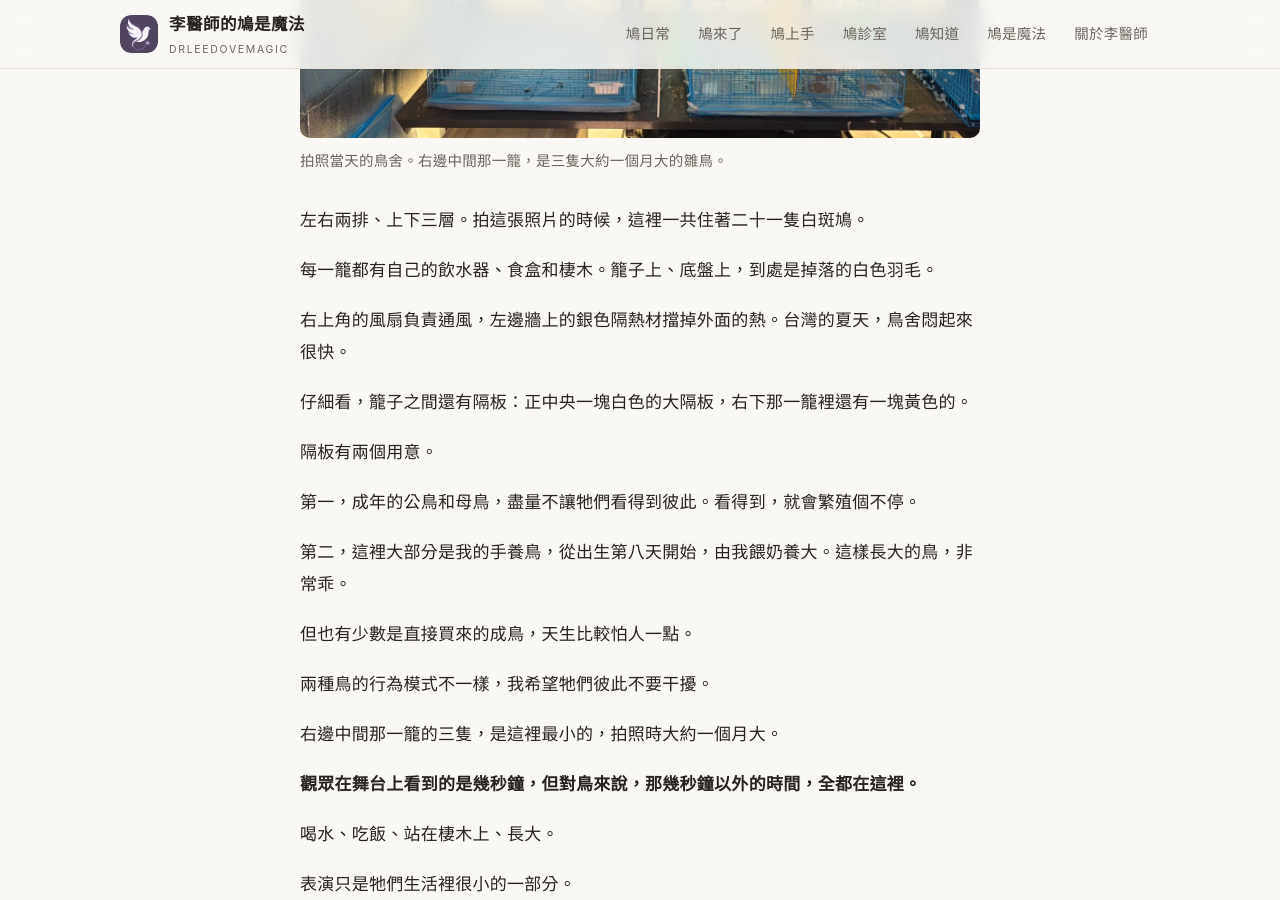
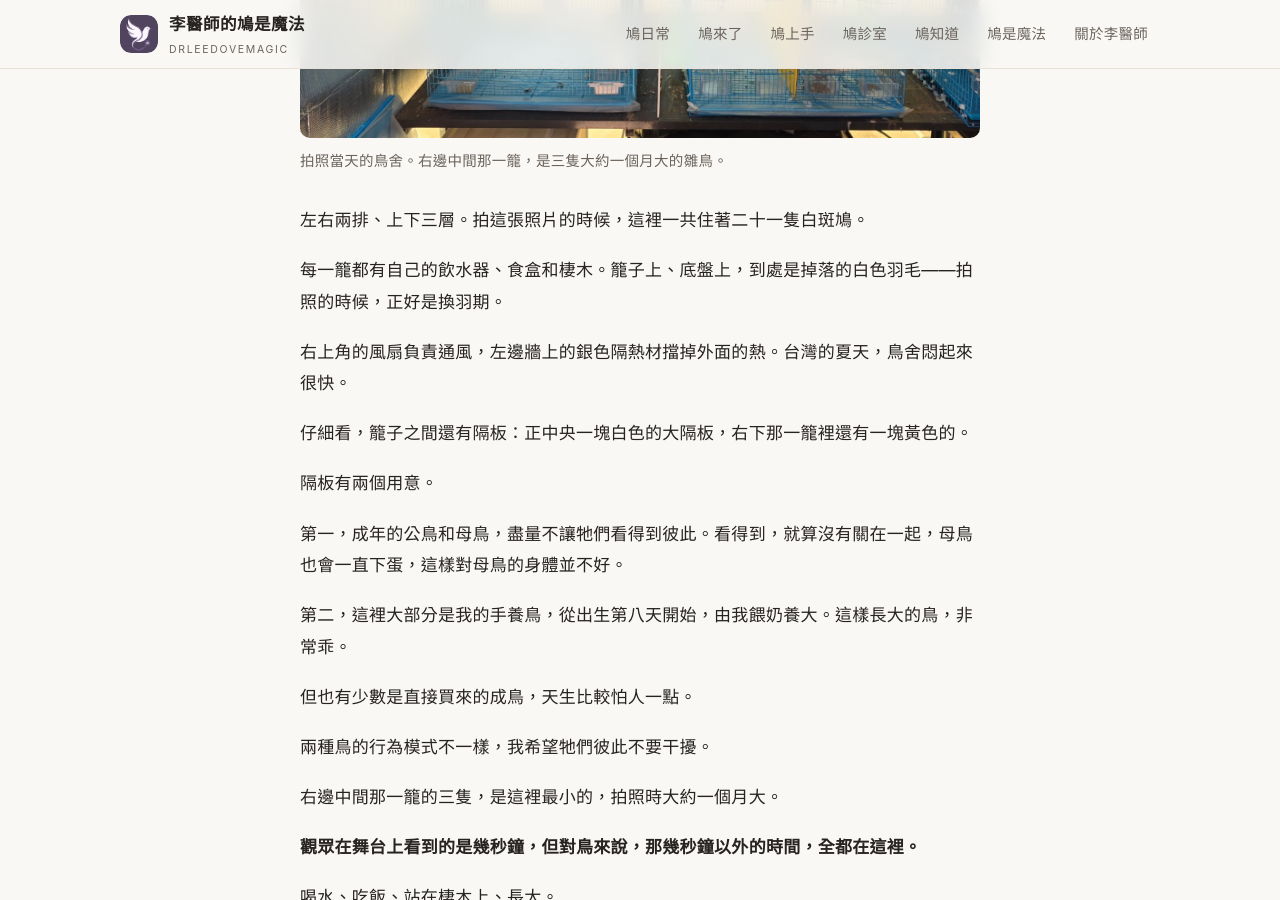
Before and after one commit to sherlocklee0212/drleedovemagic, a Jekyll site: the page built from _posts/2026-09-22-loft.md, in a window 1280 px wide and 900 px high, scrolled down 825 px. Built offline with Jekyll 4.4.1, drawn with Linux system fonts in a browser that asks for light colours.

Commit message:
〈二十一隻鳥的家〉修正隔板用意並補上換羽期
公母鳥相望的影響改為：即使沒關在一起母鳥也會一直下蛋，
對母鳥身體不好。羽毛滿地補註為換羽期。

Co-Authored-By: Claude Opus 5 <noreply@anthropic.com>

```diff
--- a/_posts/2026-09-22-loft.md
+++ b/_posts/2026-09-22-loft.md
@@ -17,7 +17,7 @@ description: 左右兩排、上下三層，二十一隻白斑鳩，其中三隻
 
 左右兩排、上下三層。拍這張照片的時候，這裡一共住著二十一隻白斑鳩。
 
-每一籠都有自己的飲水器、食盒和棲木。籠子上、底盤上，到處是掉落的白色羽毛。
+每一籠都有自己的飲水器、食盒和棲木。籠子上、底盤上，到處是掉落的白色羽毛——拍照的時候，正好是換羽期。
 
 右上角的風扇負責通風，左邊牆上的銀色隔熱材擋掉外面的熱。台灣的夏天，鳥舍悶起來很快。
 
@@ -25,7 +25,7 @@ description: 左右兩排、上下三層，二十一隻白斑鳩，其中三隻
 
 隔板有兩個用意。
 
-第一，成年的公鳥和母鳥，盡量不讓牠們看得到彼此。看得到，就會繁殖個不停。
+第一，成年的公鳥和母鳥，盡量不讓牠們看得到彼此。看得到，就算沒有關在一起，母鳥也會一直下蛋，這樣對母鳥的身體並不好。
 
 第二，這裡大部分是我的手養鳥，從出生第八天開始，由我餵奶養大。這樣長大的鳥，非常乖。
 
```
